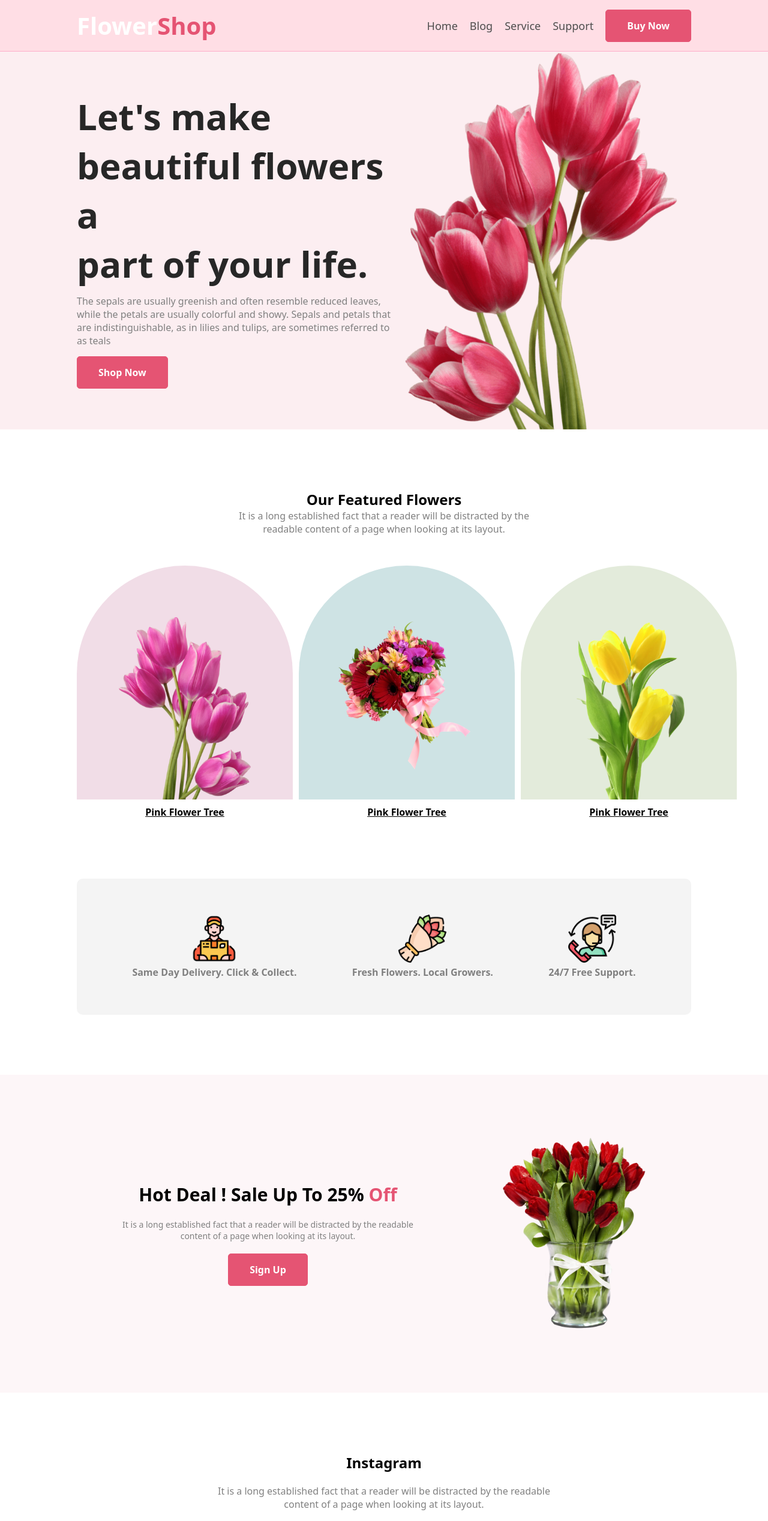
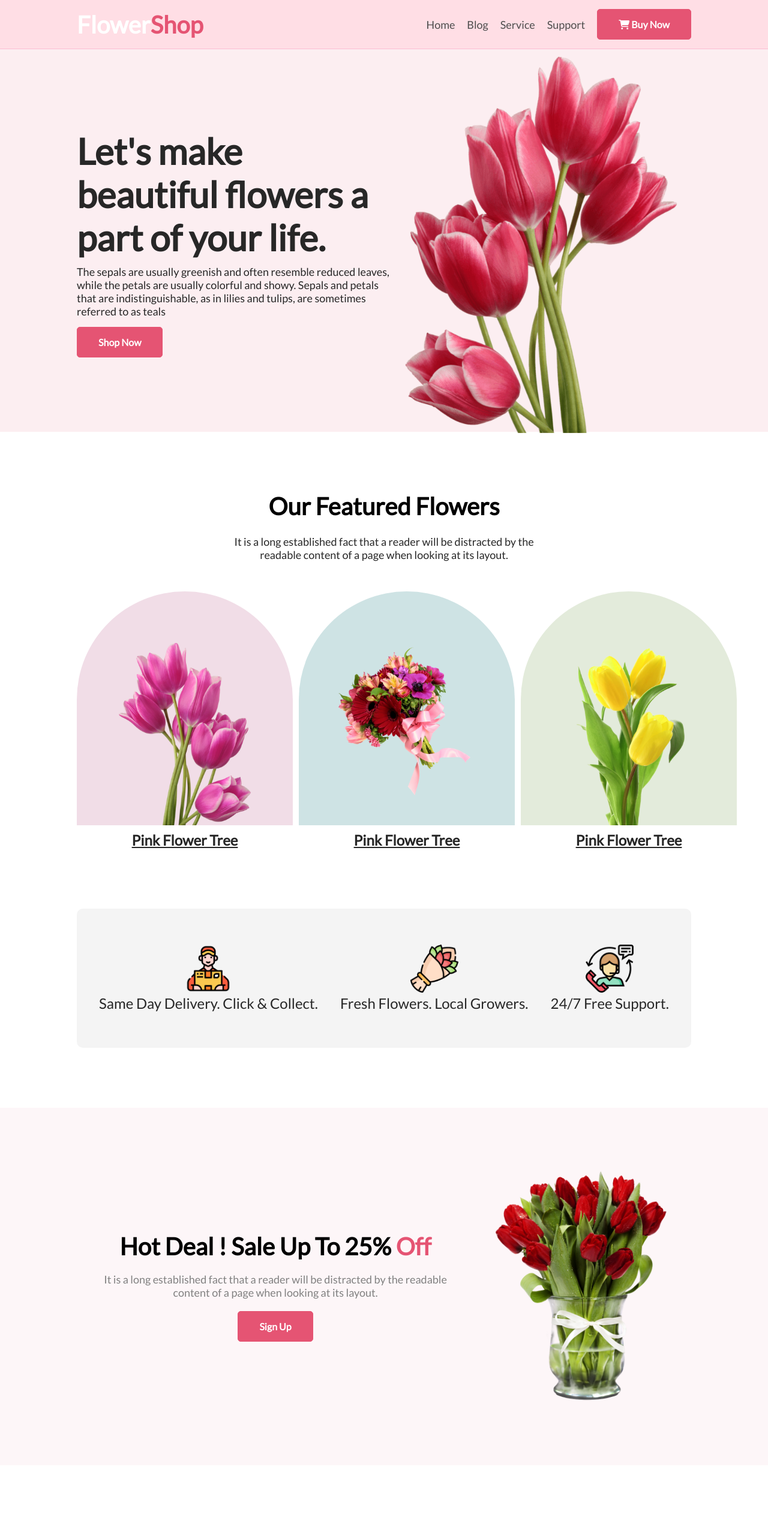
Before and after one commit to Rony-Ahmed6245/flower-shop-assignment-1, a plain HTML site: page index.html in a window 1280 px wide. Shown: the top 2536 px of the page at 60% size. Drawn offline with Linux system fonts and the light colour scheme.

Commit message:
font size added and icone added

```diff
--- a/index.html
+++ b/index.html
@@ -7,22 +7,32 @@
     <title>Flower-shop-assignment-1</title>
     <!--===================css link===================== -->
     <link rel="stylesheet" href="style.css">
+    <!--=================== google fonts================= -->
+    <link rel="preconnect" href="https://fonts.googleapis.com">
+    <link rel="preconnect" href="https://fonts.gstatic.com" crossorigin>
+    <link href="https://fonts.googleapis.com/css2?family=Lato&display=swap" rel="stylesheet">
 </head>
 <body>
-    <!-- bunas part -->
+<!--================================================================================
+                      bonus section design starts
+==================================================================================== -->
     <header>
         <nav>
-            <div  class="logo"><h1 >Flower<span>Shop</span></h1></div>
+            <div  class="logo"><h1 title="bonus part" >Flower<span>Shop</span></h1></div>
 
             <ul>
                 <li><a href="#">Home</a></li>
                 <li><a href="#">Blog</a></li>
                 <li><a href="#">Service</a></li>
                 <li><a href="#">Support</a></li>
-                <button class="primary-btn">Buy Now</button>
+                <button class="primary-btn"><i class="fa-solid fa-cart-shopping"></i> Buy Now</button>
             </ul>
         </nav>
     </header>
+<!--================================================================================
+                      bonus section design end
+==================================================================================== -->
+
 
 <!--================================================================================
                       banner section design starts
@@ -42,6 +52,7 @@
 <!--================================================================================
                       banner section design end
 ==================================================================================== -->
+
 
 <!--================================================================================
                       feature section design starts
@@ -74,6 +85,7 @@
 <!--================================================================================
                       feature section design end
 ==================================================================================== -->
+
 
 <!--================================================================================
                       flower detail section design starts
@@ -170,5 +182,9 @@
 <!--================================================================================
                       footer section design ends
 ==================================================================================== -->
+
+
+<!-- =================================font awesome kit =============================-->
+<script src="https://kit.fontawesome.com/d152456d44.js" crossorigin="anonymous"></script>
 </body>
 </html>
--- a/style.css
+++ b/style.css
@@ -6,16 +6,41 @@
 *{
     margin: 0;
     padding: 0;
-    font-family: system-ui, sans-serif;
+    font-family: 'Lato', sans-serif;
 }
 
 
 
+/* ==========================================================
+                              primary css
+ ============================================================*/
+.primary-btn{
+    padding: 15px 35px;
+    border: 1px solid #e55473 ;
+    outline: none;
+    color: white;
+    background-color: #e55473;
+    border-radius: 5px;
+    font-weight: 600;
+    font-size:16px;
+}
+.primary-btn:hover{
+    background-color: white;
+    color: #e55473;
+    transition: .5s;
+}
+span{
+    color: #e55473;
+ }
 
+
+/* ==========================================================
+                      bonus section css starts
+ ============================================================*/
 header{
     width: 100%;
     background-color: #ffdee5;
-    border-bottom: 1px solid #feaec9;
+    border-bottom: 1px solid #fcbcd2;
     position: sticky;
     top: 0;
     padding: 15px 0;
@@ -50,27 +75,9 @@ nav ul li a{
     font-size: 40px;
     cursor: pointer;
 }
-
-
 /* ==========================================================
-                              primary css
+                      bonus section css end
  ============================================================*/
-.primary-btn{
-    padding: 15px 35px;
-    border: 1px solid #e55473 ;
-    outline: none;
-    color: white;
-    background-color: #e55473;
-    border-radius: 5px;
-    font-weight: 600;
-    font-size:16px;
-}
-.primary-btn:hover{
-    background-color: white;
-    color: #e55473;
-    transition: .5s;
-}
-
 
 
 /* ==========================================================
@@ -78,8 +85,8 @@ nav ul li a{
  ============================================================*/
 .flower-banner-section{
     width: 100%;
-    background-color:#fceef1 ;
-
+    background-color:#fceef1;
+    padding-top: 10px;
 }
 .banner{
     display: flex;
@@ -99,8 +106,9 @@ nav ul li a{
     color: #272727;
 }
 .banner-description{
-    color: gray;
+    color: #272727;
     margin-bottom: 15px;
+    font-size: 18px;
 }
 /* ==========================================================
                  flower-banner-section css ends
@@ -126,7 +134,8 @@ nav ul li a{
     text-align: center;
     text-decoration: underline;
     margin-top: 10px;
-    font-size: 16px;
+    font-size: 24px;
+    color: #272727;
 }
 .flower1{
     width: 320px;
@@ -166,7 +175,6 @@ nav ul li a{
 }
 .belly-flower{
     width: 250px;
-    /* margin-bottom: -50px; */
     padding: 30px;
 }
 .yellow-rose{
@@ -176,11 +184,14 @@ nav ul li a{
 }
 .Featured-title{
     text-align: center;
+    font-size: 40px;
+    margin-bottom: 24px;
 }
 .flower-description{
     text-align: center;
     margin-bottom: 50px;
-    color: gray;
+    color: #272727;
+    font-size: 18px;
 }
 /* ==========================================================
                  Featured-section css end
@@ -207,7 +218,9 @@ nav ul li a{
     width: 80px;
 }
 .support h4{
-    color: gray;
+    color: #272727;
+    font-size: 24px;
+    font-weight: 500;
 }
 
  /* ==========================================================
@@ -235,20 +248,20 @@ nav ul li a{
 
  .discount-text{
     text-align: center;
-    width: 500px;
+    width: 600px;
  }
  .discount-text>  h1{
-    font-size: 30px;
+    font-size: 40px;
     margin-bottom: 20px;
  }
  .discount-text>  p{
-    font-size: 14px;
+    font-size: 18px;
     margin-bottom: 20px;
     color: gray;
  }
 
   .discount-content img{
-    width: 250px;
+    width: 300px;
  }
   /* ==========================================================
                  discount section css end
@@ -265,11 +278,14 @@ nav ul li a{
  .Instagram-sections h1  {
     text-align: center;
     margin-bottom: 20px;
+    font-size: 40px;
+    font-weight: 800;
  }
  .Instagram-sections   p{
     color: gray;
     text-align: center;
     margin-bottom: 20px;
+    font-size: 18px;
  }
  .instagram-photo{
     width: 80%;
@@ -280,6 +296,11 @@ nav ul li a{
  }
  .instagram-photo img{
     width: 270px;
+ }
+ .instagram-photo img:hover{
+    /* width: 265px; */
+    transition: .5s;
+    border-radius: 40px;
  }
    /* ==========================================================
                  instagram section css end
@@ -333,27 +354,26 @@ form input[type=text]{
  ===============================================================*/
  footer{
     width: 100%;
-    background-color: black;
+    background-color: #111010;
     text-align: center;
     padding: 100px 0;
  }
  footer> h1{
-    font-size: 36px;
+    font-size: 48px;
     color: white;
     margin-bottom: 20px;
  }
  footer p{
-    font-size: 15px;
+    font-size: 18px;
     color: white;
  }
  .copyright-text{
     color:rgba(255, 255, 255, 0.63) ;
     margin-top: 30px;
     font-weight: 300;
+    font-size:16px ;
  }
- span{
-    color: #e55473;
- }
+
   /* ============================================================
                  footer section css starts
  ===============================================================*/
```
